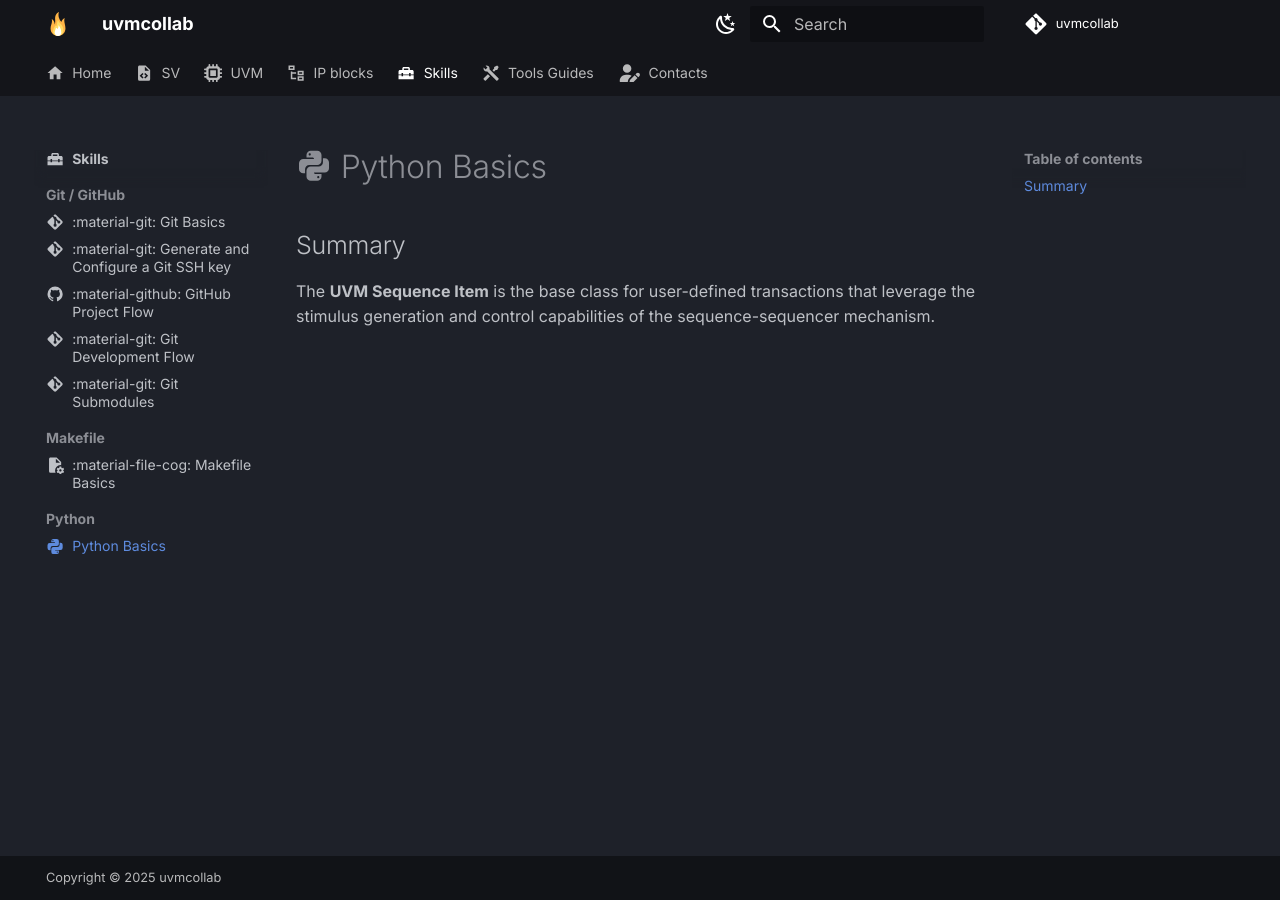
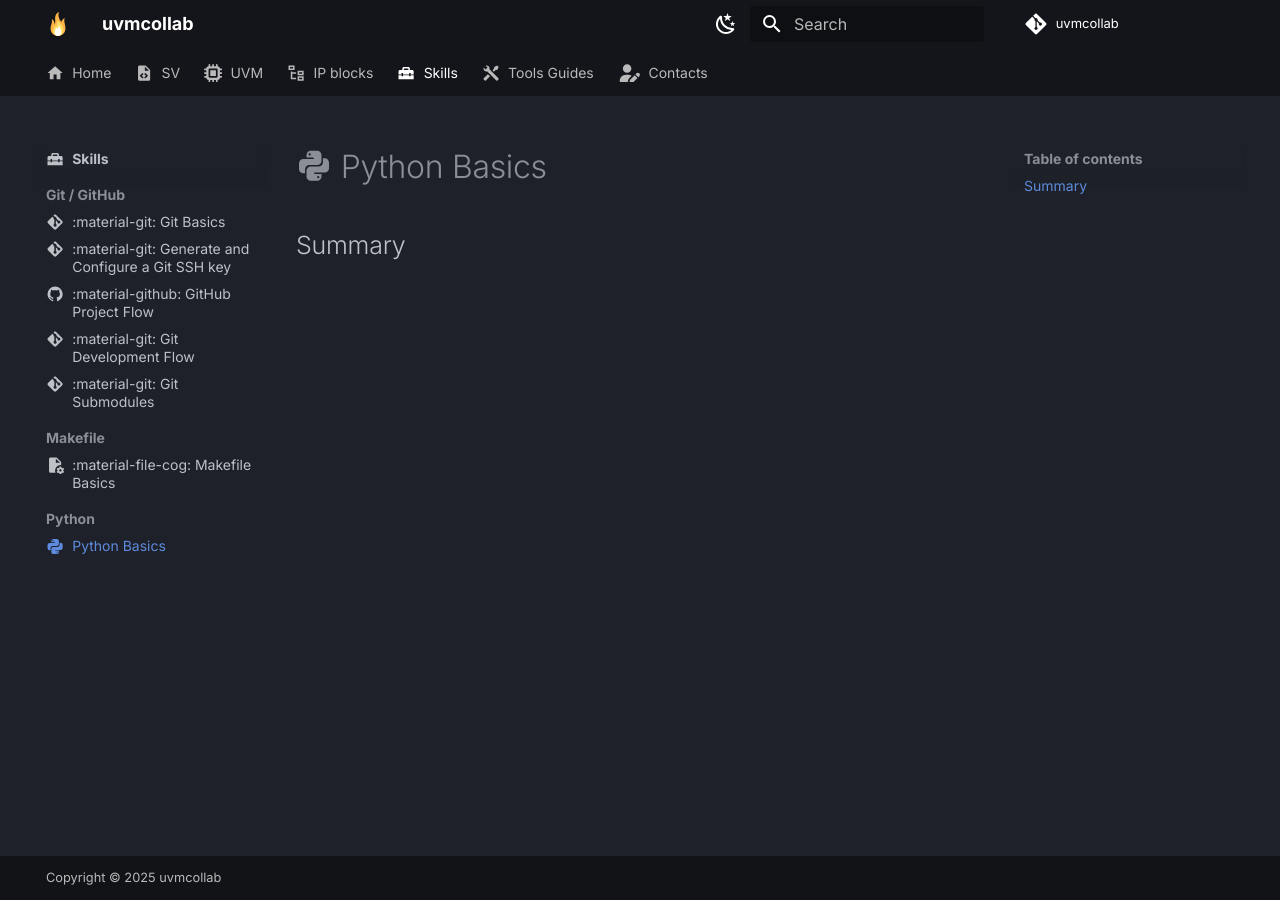
Before and after one commit to uvmcollab/uvmcollab.github.io, an MkDocs documentation site: the page built from docs/skills/python/python-basics.md, in a window 1280 px wide. Built offline with MkDocs 1.6.1 and Material for MkDocs 9.7.7, drawn with Linux system fonts in a browser that asks for light colours; some web fonts are replaced.

Commit message:
fix: empy python-basics

```diff
--- a/docs/skills/python/python-basics.md
+++ b/docs/skills/python/python-basics.md
@@ -13,5 +13,3 @@ hide:
 # :material-language-python: Python Basics
 
 ## Summary
-
-The **UVM Sequence Item** is the base class for user-defined transactions that leverage the stimulus generation and control capabilities of the sequence-sequencer mechanism.
```
